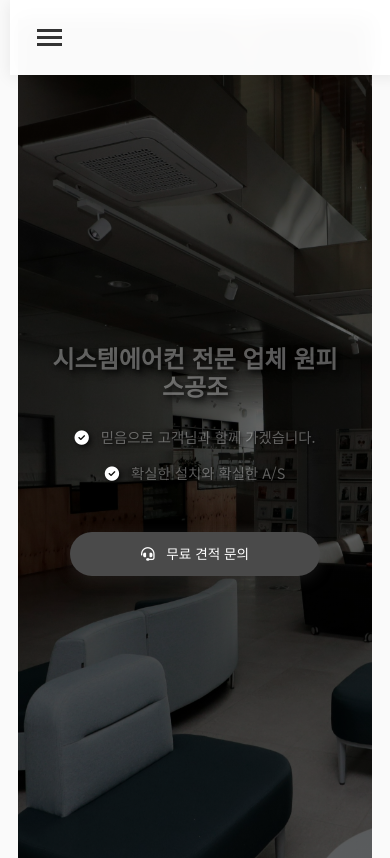
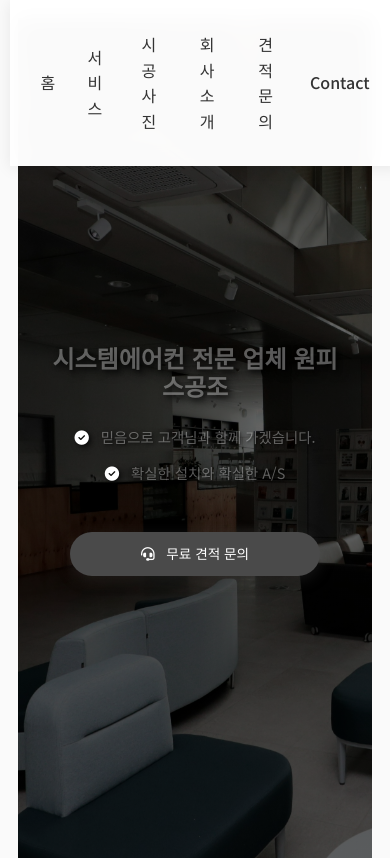
Before and after one commit to 13frijason/1piece-project, a plain HTML site: page index.html in a window 390 px wide. Shown: the top 858 px of the page. Drawn offline with Linux system fonts and the light colour scheme; a script that the page names is missing.

Commit message:
모바일 네비게이션 메뉴 항상 가로로 보이도록 수정 및 메뉴 버튼 숨김

```diff
--- a/styles.css
+++ b/styles.css
@@ -2369,3 +2369,31 @@ footer {
 .logo, header img, .header-logo {
   display: none !important;
 }
+
+@media (max-width: 768px) {
+  .nav-links {
+    display: flex !important;
+    flex-direction: row !important;
+    position: static !important;
+    width: 100%;
+    background: none;
+    box-shadow: none;
+    padding: 0;
+    gap: 0.5rem;
+    justify-content: center;
+    align-items: center;
+  }
+  .nav-links li {
+    width: auto;
+  }
+  .nav-links a {
+    border-bottom: none;
+    padding: 0.7rem 0.7rem;
+    font-size: 1rem;
+    text-align: center;
+    width: auto;
+  }
+  .mobile-menu-btn {
+    display: none !important;
+  }
+}
```
